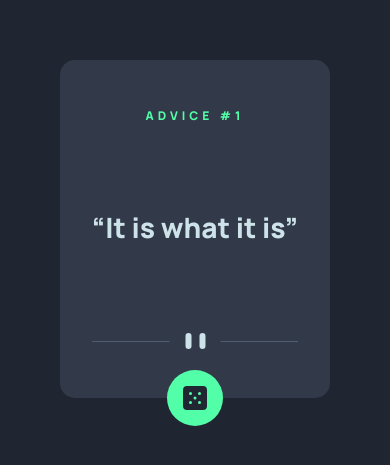
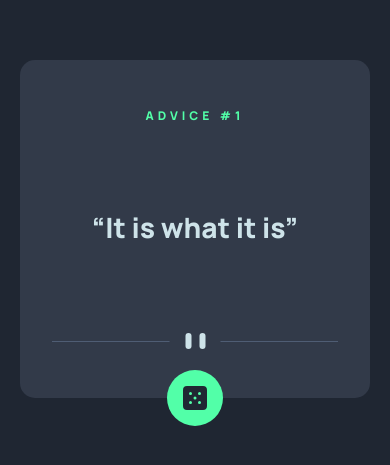
Before and after one commit to brainiac99/advice-generator-app, a plain HTML site: page index.html in a window 390 px wide. Shown: the part 165-630 px from the top of the page. Drawn offline with Linux system fonts and the light colour scheme; no server answers.

Commit message:
Update style.css

```diff
--- a/style.css
+++ b/style.css
@@ -17,7 +17,7 @@ body {
 .card {
   background-color: hsl(217, 19%, 24%);
   min-height: 40%;
-  max-width: 500px;
+  width: 500px;
   border-radius: 15px;
   padding: 2rem;
   display: flex;
@@ -70,7 +70,7 @@ button:hover {
 
 @media (max-width: 600px) {
   .card {
-    max-width: 350px;
+    width: 350px;
   }
   .divider {
     background: url(./images/pattern-divider-mobile.svg);
```
